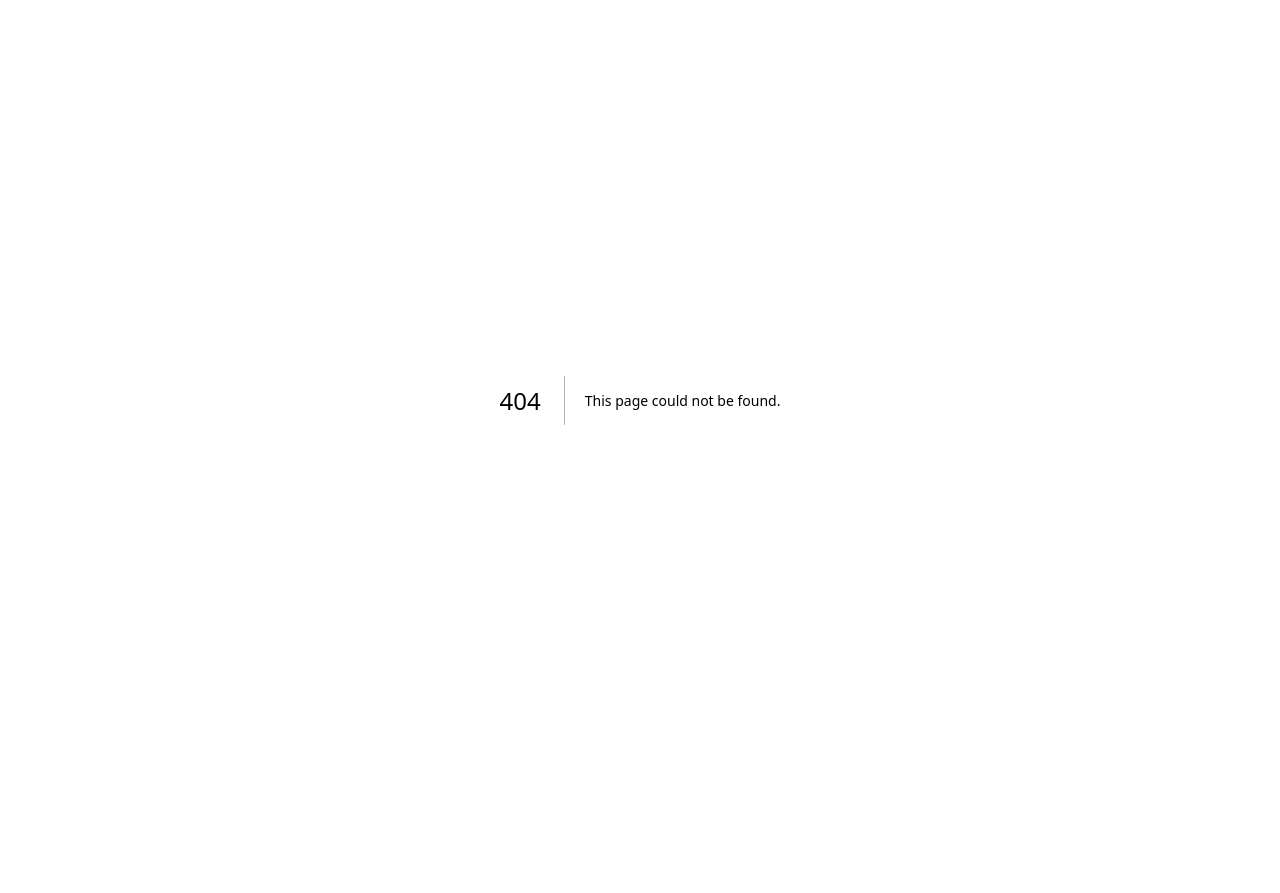
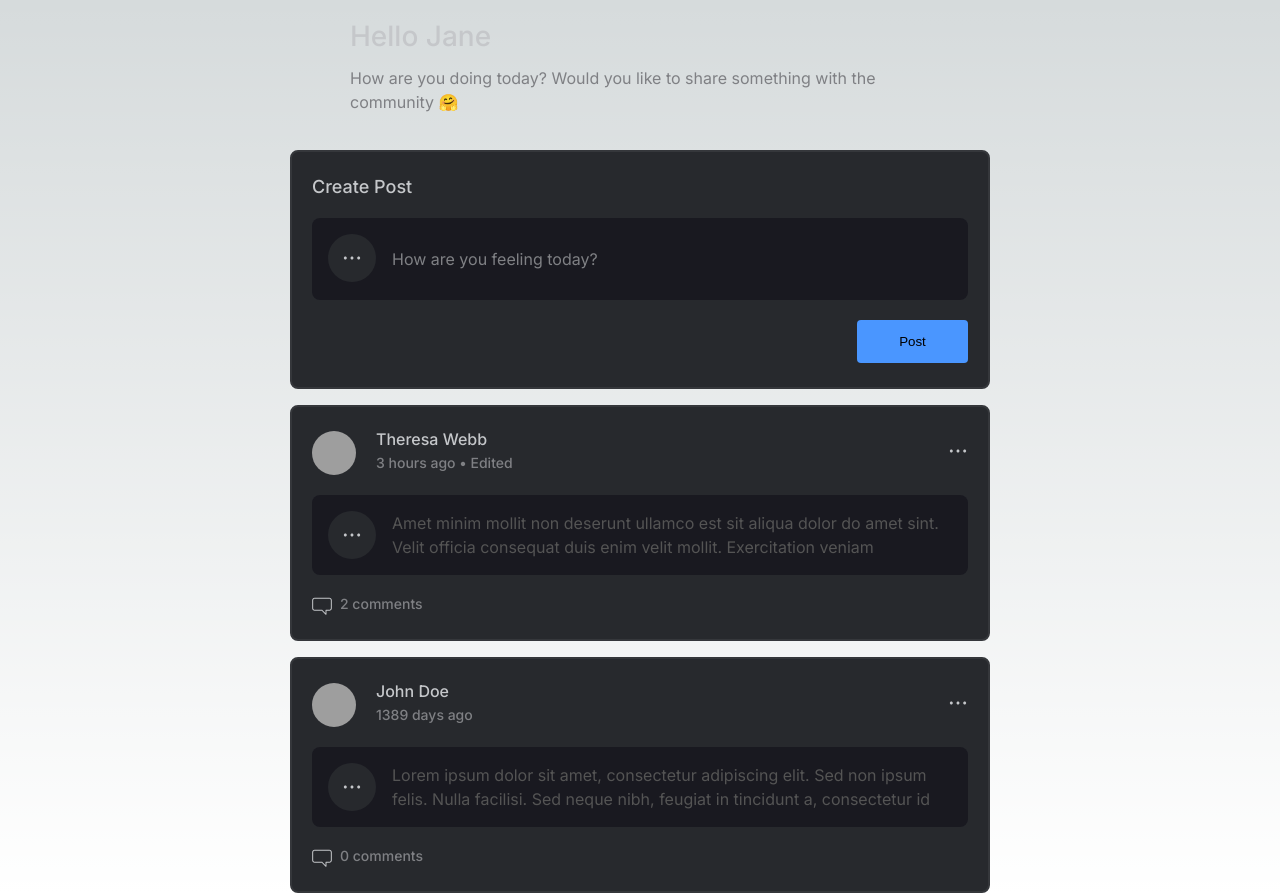
Before and after one commit to amijugjug/atlys-fe-assignment, a Next.js app: page /feed in a window 1280 px wide. Before the commit this address had no page. Before the commit the page ends 800 px from the top, so only its background shows below. Built offline with nearby package versions, Linux system fonts and the light colour scheme; grey boxes are pictures that could not be loaded.

Commit message:
chore : Made /feed route to serve the application

```diff
--- /dev/null
+++ b/src/app/feed/page.tsx
@@ -0,0 +1,9 @@
+import React from 'react';
+import FeedPage from '@/features/FeedPage';
+import { DUMMY_POSTS } from '@/dummyData';
+
+const Feed = () => {
+  return <FeedPage feedItems={DUMMY_POSTS} />;
+};
+
+export default Feed;
--- /dev/null
+++ b/src/features/FeedPage/Feed.module.scss
@@ -0,0 +1,29 @@
+.page {
+    max-height: 100%;
+    overflow: scroll;
+}
+
+.midContainer {
+    display: flex;
+    flex-direction: column;
+    align-items: center;
+    justify-content: center;
+    gap: 16px;
+}
+
+.greetingContainer {
+    max-width: 580px;
+    display: flex;
+    flex-direction: column;
+    gap: 12px;
+    margin: 20px 0px;
+}
+
+.greeting{
+    font-family: Inter;
+    font-size: 16px;
+    font-weight: 400;
+    line-height: 24px;
+    text-align: left;
+    color:#7F8084;
+}
--- /dev/null
+++ b/src/features/FeedPage/index.tsx
@@ -0,0 +1,53 @@
+'use client';
+import Portal from '@/components/atomic/organisms/Portal';
+import CreateBox from '@/components/atomic/templates/CreateBox';
+import LoginRegisterModal from '@/components/atomic/templates/LoginRegisterModal';
+import PostCard from '@/components/atomic/templates/PostCard';
+import React, { useEffect, useState } from 'react';
+
+import s from './Feed.module.scss';
+import Label from '@/components/atomic/atoms/Label';
+import { IFeed } from '../../features/FeedPage/Feed';
+
+const FeedPage = ({ feedItems }: IFeed) => {
+  const [modal, showModal] = useState(false);
+  const toggleModal = () => showModal((prevState: boolean) => !prevState);
+  useEffect(() => {
+    if (!localStorage.getItem('DB')) {
+      localStorage.setItem('DB', JSON.stringify({}));
+    }
+  }, []);
+  console.log(feedItems);
+  return (
+    <div className={s.page}>
+      <div />
+      <div className={s.midContainer}>
+        <div className={s.greetingContainer}>
+          <Label
+            title={'Hello Jane'}
+            size={'28px'}
+            lineHeight="33.89px"
+            color="#C5C7CA"
+          />
+          <p className={s.greeting}>
+            How are you doing today? Would you like to share something with the
+            community 🤗
+          </p>
+        </div>
+        <CreateBox onClick={toggleModal} />
+        {feedItems?.map((feedItem: any) => {
+          return <PostCard onClick={toggleModal} post={feedItem} />;
+        })}
+      </div>
+      <div />
+
+      {modal ? (
+        <Portal toggleModal={toggleModal}>
+          <LoginRegisterModal closeModal={toggleModal} />
+        </Portal>
+      ) : null}
+    </div>
+  );
+};
+
+export default FeedPage;
--- /dev/null
+++ b/src/utils/helpers.utils.ts
@@ -0,0 +1,23 @@
+export const timeAgo = (epoch: number): string => {
+  const normalizeEpoch =
+    epoch.toString().length > 10 ? Math.floor(epoch / 1000) : epoch; // Normalize to seconds if it's milliseconds
+
+  const currentTime = Math.floor(Date.now() / 1000);
+  const timeDifference = currentTime - normalizeEpoch;
+
+  if (timeDifference < 0) {
+    return 'The input epoch time is in the future.';
+  }
+
+  const minutes = Math.floor(timeDifference / 60);
+  const hours = Math.floor(timeDifference / 3600);
+  const days = Math.floor(timeDifference / 86400);
+
+  if (minutes < 60) {
+    return `${minutes} minute${minutes !== 1 ? 's' : ''} ago`;
+  } else if (hours < 24) {
+    return `${hours} hour${hours !== 1 ? 's' : ''} ago`;
+  } else {
+    return `${days} day${days !== 1 ? 's' : ''} ago`;
+  }
+};
```
Also changed, not shown: src/app/page.tsx (+3 -32 lines), src/features/FeedPage/Feed.d.ts (added, +15 -0 lines).
